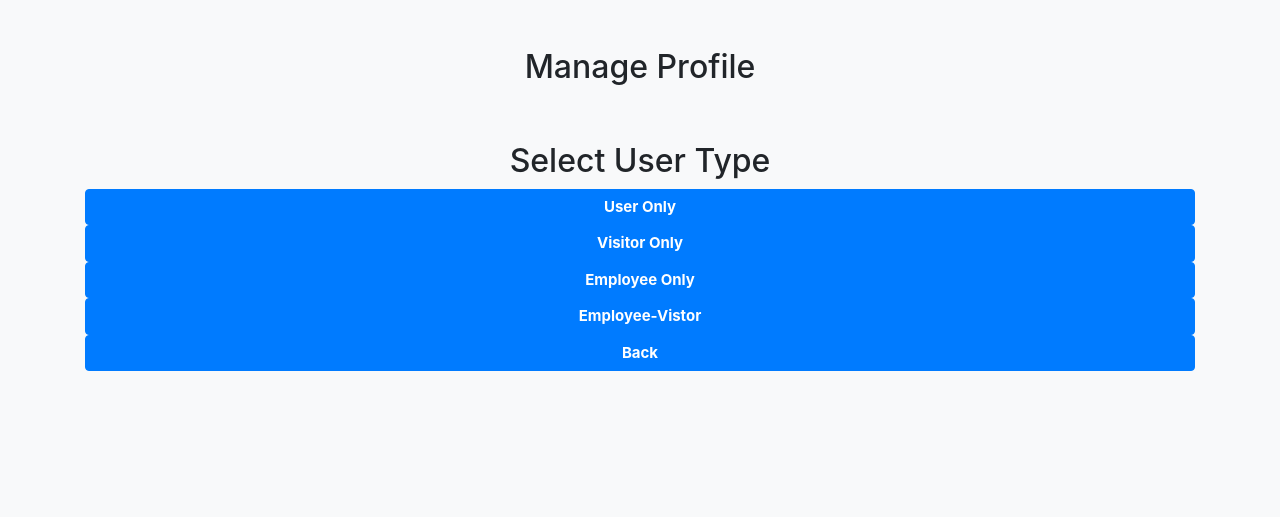
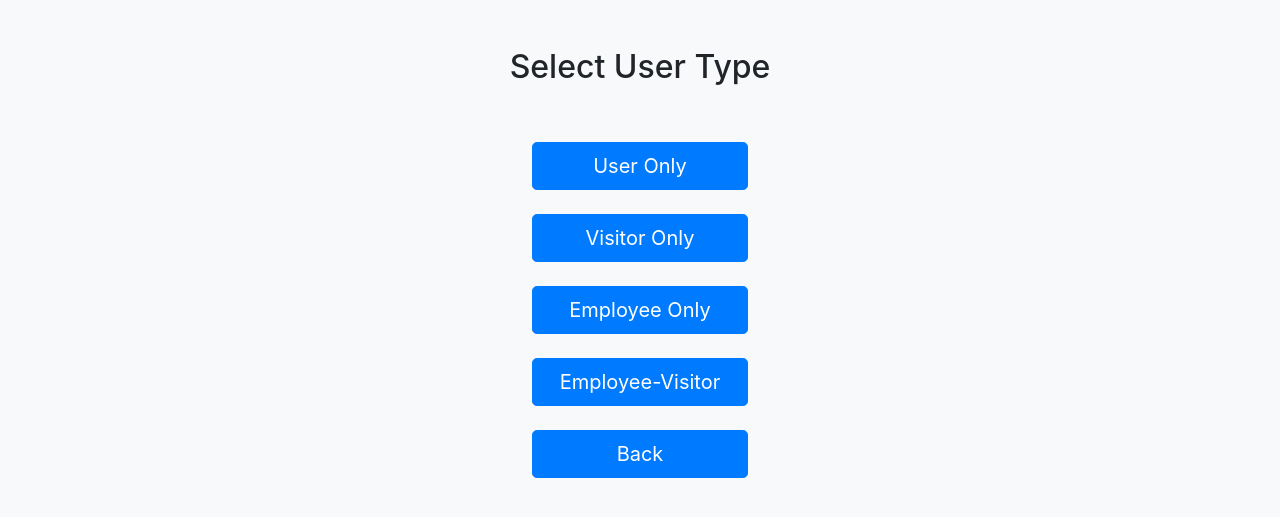
Before and after one commit to kunal1025/Atlanta-Beltline, a Flask app: page /auth/register in a window 1280 px wide. Shown: the top 517 px of the page. Run offline with Flask 2, Linux system fonts and the light colour scheme; some libraries are stand-ins or nearby versions.

Commit message:
Update register.html

```diff
--- a/templates/auth/register.html
+++ b/templates/auth/register.html
@@ -11,59 +11,59 @@
     <!-- Font Awesome -->
     <link rel="stylesheet" href="https://use.fontawesome.com/releases/v5.8.1/css/all.css" integrity="sha384-50oBUHEmvpQ+1lW4y57PTFmhCaXp0ML5d60M1M7uH2+nqUivzIebhndOJK28anvf" crossorigin="anonymous">
 
-    <style type="text/css">
-    .btn-group {
-        width: 340px;
-        margin: 50px auto;
-    }
-    .btn {
-        font-size: 15px;
-        font-weight: bold;
-    }
-    </style>
-
     <title>Manage Profile</title>
   </head>
 
 <body class="bg-light">
+<body class="bg-light">
     <div class="container">
         <div class="py-5 text-center">
-            <h2>Manage Profile</h2>
+            <h2>Select User Type</h2>
+        </div>
+        <div class="col-md-8 offset-md-2">
+            <div class="row">
+                <div class="col-md-4 offset-4">
+                    <a href="">
+                        <button class="btn btn-primary btn-lg btn-block" type="submit">User Only</button>
+                    </a>
+                    <br>
+                </div>
             </div>
 
-        <center>
-            <h2 class="text-center">Select User Type</h2>
-        </center>
+            <div class="row">
+                <div class="col-md-4 offset-4">
+                    <a href="">
+                        <button class="btn btn-primary btn-lg btn-block" type="submit">Visitor Only</button>
+                    </a>
+                    <br>
+                </div>
+            </div>
 
-        <center>
+            <div class="row">
+                <div class="col-md-4 offset-4">
                     <a href="">
-                <button type="submit" class="btn btn-primary btn-block">User Only</button>
+                        <button class="btn btn-primary btn-lg btn-block" type="submit">Employee Only</button>
                     </a>
-        </center>
+                    <br>
+                </div>
+            </div>
 
-        <center>
+            <div class="row">
+                <div class="col-md-4 offset-4">
                     <a href="">
-                <button type="submit" class="btn btn-primary btn-block">Visitor Only</button>
+                        <button class="btn btn-primary btn-lg btn-block" type="submit">Employee-Visitor</button>
                     </a>
-        </center>
+                    <br>
+                </div>
+            </div>
 
-        <center>
+            <div class="row">
+                <div class="col-md-4 offset-4">
                     <a href="">
-                <button type="submit" class="btn btn-primary btn-block">Employee Only</button>
+                        <button class="btn btn-primary btn-lg btn-block" type="submit">Back</button>
                     </a>
-        </center>
-
-        <center>
-            <a href="">
-                <button type="submit" class="btn btn-primary btn-block">Employee-Vistor</button>
-            </a>
-        </center>
-
-        <center>
-            <a href="">
-                <button type="submit" class="btn btn-primary btn-block">Back</button>
-            </a>
-        </center>
-
+                    <br>
+                </div>
+            </div>
     </div>
 </body>
```
Lines whose indentation alone changed are shown as unchanged.
